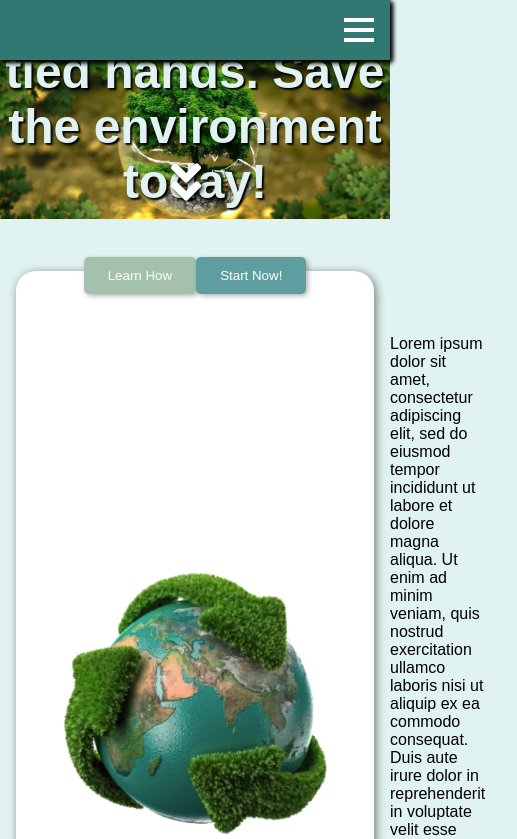
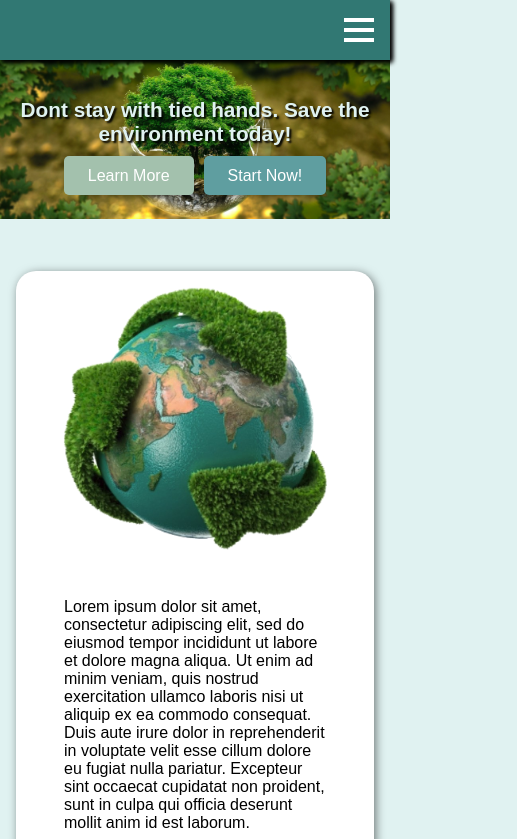
Before and after one commit to castawaypirate/Ecoverse-frontend, an Angular app in the folder merged/: page /home in a window 390 px wide. Shown: the top 839 px of the page, 517 px wide, since content can reach past the window. Built offline with nearby package versions, Linux system fonts and the light colour scheme.

Commit message:
Fix homepage, change some general styles

```diff
--- a/merged/src/app/header/header.component.scss
+++ b/merged/src/app/header/header.component.scss
@@ -33,6 +33,7 @@
   display: block;
   position: relative;
   transition: color 300ms ease;
+  outline: none;
 }
 
 .menu .menu-item a::after {
@@ -48,12 +49,12 @@
   background-color: var(--color-info);
 }
 
-.menu .menu-item a:hover {
+.menu .menu-item a:hover, .menu .menu-item a:focus {
   color: white;
   display: block;
 }
 
-.menu .menu-item a:hover::after {
+.menu .menu-item a:hover::after, .menu .menu-item a:focus::after {
   transform: scale(1, 1);
 }
 
--- a/merged/src/app/homepage/homepage.component.html
+++ b/merged/src/app/homepage/homepage.component.html
@@ -3,8 +3,8 @@
     <div class="start-now">
         <p class="message">Dont stay with tied hands. Save the environment today!</p>
         <div class="buttons">
-            <button class="btn btn-secondary">Learn How</button>
-            <button class="btn btn-primary">Start Now!</button>
+            <a class="btn btn-secondary" routerLink="/about">Learn More</a>
+            <a class="btn btn-primary" routerLink="/contact">Start Now!</a>
         </div>
     </div>
     <span class="arrow"><i class="fas fa-angle-double-down"></i></span>
--- a/merged/src/app/homepage/homepage.component.scss
+++ b/merged/src/app/homepage/homepage.component.scss
@@ -61,6 +61,12 @@
   animation: arrow-move 1s infinite backwards;
 }
 
+.buttons {
+  .btn {
+    margin: 0 5px;
+  }
+}
+
 @keyframes arrow-move {
   from {
     bottom: 7%;
@@ -69,3 +75,18 @@
     bottom: 5%;
   }
 }
+
+@media only screen and (max-width: 992px) {
+  .arrow {
+    display: none;
+  }
+  .start-now .message {
+    font-size: 2rem;
+  }
+}
+
+@media only screen and (max-width: 576px) {
+  .start-now .message {
+    font-size: 1.3rem;
+  }
+}
--- a/merged/src/styles.scss
+++ b/merged/src/styles.scss
@@ -86,3 +86,27 @@ img {
   padding: 2rem 1rem;
   /* background-color: white; */
 }
+
+@media only screen and (max-width: 1200px) {
+  .container {
+    max-width: 991px;
+  }
+}
+
+@media only screen and (max-width: 992px) {
+  .container {
+    max-width: 768px;
+  }
+}
+
+@media only screen and (max-width: 768px) {
+  .card {
+    flex-direction: column;
+  }
+  .card .card-img {
+    order: 0;
+  }
+  .card .card-body {
+    order: 1;
+  }
+}
```
